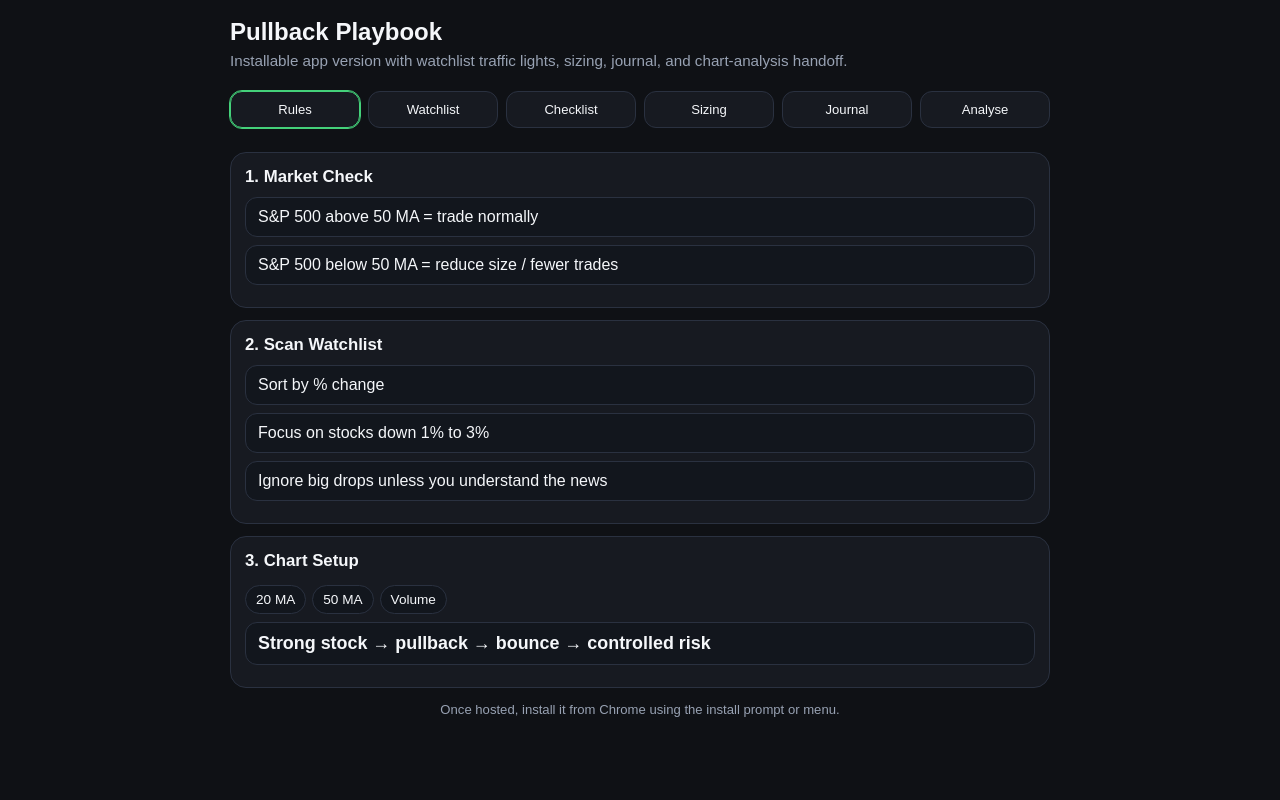
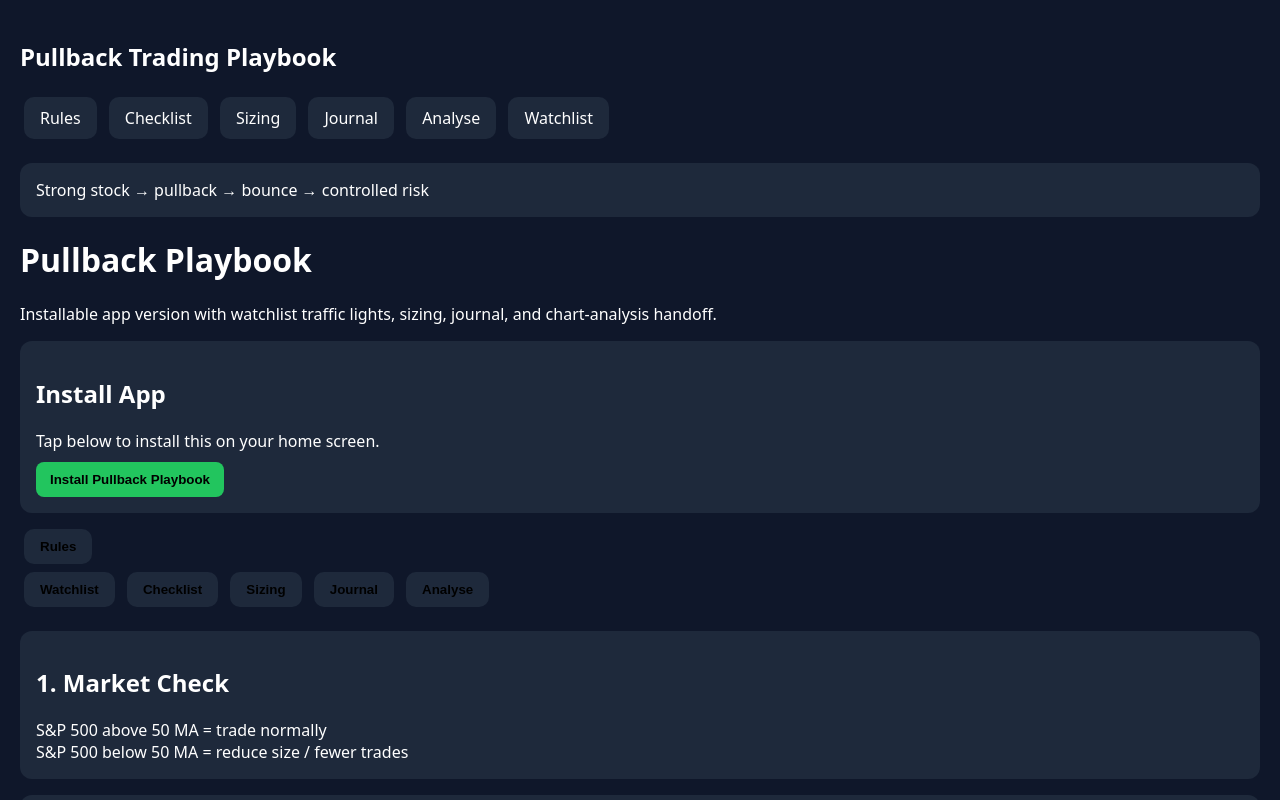
Before and after one commit to Meetthefella/pullback-playbook, a plain HTML site: page index.html in a window 1280 px wide. Shown: the top 800 px of the page. Drawn offline with Linux system fonts and the light colour scheme.

Commit message:
Update index.html

```diff
--- a/index.html
+++ b/index.html
@@ -1,54 +1,130 @@
 <!DOCTYPE html>
-<html lang="en">
+<html>
 <head>
-<meta charset="utf-8">
-<meta name="viewport" content="width=device-width, initial-scale=1, viewport-fit=cover">
-<meta name="theme-color" content="#111111">
+<meta name="viewport" content="width=device-width, initial-scale=1">
 <title>Pullback Playbook</title>
-<link rel="manifest" href="./manifest.webmanifest">
-<link rel="icon" href="./icon-192.png">
+
 <style>
-:root{--bg:#0f1115;--card:#171a21;--muted:#98a2b3;--text:#f5f7fa;--accent:#44d17a;--border:#2a3140}
-*{box-sizing:border-box}
-body{margin:0;font-family:Arial,Helvetica,sans-serif;background:var(--bg);color:var(--text);padding:18px 14px 28px}
-.app{max-width:820px;margin:0 auto}
-h1{font-size:1.5rem;margin:0 0 6px}
-.sub{color:var(--muted);margin:0 0 16px;font-size:.95rem}
-.tabs{display:grid;grid-template-columns:repeat(6,1fr);gap:8px;margin-bottom:14px;position:sticky;top:0;background:linear-gradient(var(--bg), var(--bg));padding:6px 0 10px;z-index:5}
-.tab{border:1px solid var(--border);background:var(--card);color:var(--text);border-radius:12px;padding:10px 8px;font-size:.82rem}
-.tab.active{border-color:var(--accent);outline:1px solid var(--accent)}
-.panel{display:none}.panel.active{display:block}
-.card{background:var(--card);border:1px solid var(--border);border-radius:16px;padding:14px;margin:0 0 12px}
-.card h2{margin:0 0 10px;font-size:1.05rem}
-.rule{padding:10px 12px;border:1px solid var(--border);border-radius:12px;margin:8px 0;background:#12161d}
-.small{font-size:.9rem;color:var(--muted)}
-.big{font-size:1.12rem;font-weight:700}
-.check{display:flex;align-items:center;gap:10px;padding:10px 12px;border-radius:12px;border:1px solid var(--border);margin:8px 0;background:#12161d}
-.check input{width:22px;height:22px;accent-color:var(--accent);flex:0 0 auto}
-.done{opacity:.6;text-decoration:line-through}
-.grid2{display:grid;grid-template-columns:1fr 1fr;gap:10px}
-.grid3{display:grid;grid-template-columns:1fr 1fr 1fr;gap:10px}
-label{display:block;color:var(--muted);margin:0 0 6px;font-size:.9rem}
-input[type=number],input[type=text],textarea,select{width:100%;padding:12px;border-radius:12px;border:1px solid var(--border);background:#0f141b;color:var(--text);font-size:1rem}
-textarea{min-height:82px;resize:vertical}
-.result{margin-top:10px;padding:12px;border-radius:12px;background:#101b14;border:1px solid #24422f}
-.pill{display:inline-block;border-radius:999px;padding:6px 10px;font-size:.85rem;margin:4px 6px 0 0;border:1px solid var(--border);background:#12161d}
-.actions{display:flex;gap:10px;flex-wrap:wrap;margin-top:10px}
-button.action,a.actionlink{border:1px solid var(--border);background:#12161d;color:var(--text);border-radius:12px;padding:10px 12px;font-size:.95rem;text-decoration:none;display:inline-block}
-button.primary{background:#163020;border-color:#2a6e43}
-.footer{color:var(--muted);text-align:center;margin-top:14px;font-size:.82rem}
-.preview{width:100%;max-height:320px;object-fit:contain;border-radius:12px;border:1px solid var(--border);background:#0f141b;margin-top:10px}
-.hide{display:none}
-.codebox{white-space:pre-wrap;background:#0f141b;border:1px solid var(--border);border-radius:12px;padding:12px;font-size:.93rem}
-.watch-item{padding:12px;border:1px solid var(--border);border-radius:12px;margin:8px 0;background:#12161d}
-.signal{display:inline-block;min-width:92px;text-align:center;padding:5px 10px;border-radius:999px;font-size:.82rem;font-weight:700}
-.signal.green{background:#13291b;color:#78f0a5;border:1px solid #275238}
-.signal.amber{background:#2c2412;color:#ffd46b;border:1px solid #665124}
-.signal.red{background:#2b1515;color:#ff8b8b;border:1px solid #6b2f2f}
-.row{display:flex;justify-content:space-between;gap:10px;align-items:center;flex-wrap:wrap}
-.install{display:none}.install.show{display:block}
-@media (max-width:700px){.tabs{grid-template-columns:repeat(3,1fr)} .grid2,.grid3{grid-template-columns:1fr}}
+body{
+font-family:system-ui;
+background:#0f172a;
+color:white;
+margin:0;
+padding:20px;
+}
+
+.tab{
+display:inline-block;
+padding:10px 16px;
+margin:4px;
+background:#1e293b;
+border-radius:10px;
+cursor:pointer;
+}
+
+.tab:hover{
+background:#334155;
+}
+
+.panel{
+display:none;
+margin-top:20px;
+}
+
+.active{
+display:block;
+}
+
+.card{
+background:#1e293b;
+padding:16px;
+border-radius:12px;
+margin-bottom:16px;
+}
+
+button{
+background:#22c55e;
+border:none;
+padding:10px 14px;
+border-radius:8px;
+color:black;
+font-weight:600;
+margin-top:10px;
+}
+
 </style>
+</head>
+
+<body>
+
+<h2>Pullback Trading Playbook</h2>
+
+<div>
+<span class="tab" onclick="showTab('rules')">Rules</span>
+<span class="tab" onclick="showTab('checklist')">Checklist</span>
+<span class="tab" onclick="showTab('sizing')">Sizing</span>
+<span class="tab" onclick="showTab('journal')">Journal</span>
+<span class="tab" onclick="showTab('analyse')">Analyse</span>
+<span class="tab" onclick="showTab('watchlist')">Watchlist</span>
+</div>
+
+<div id="rules" class="panel active">
+<div class="card">
+Strong stock → pullback → bounce → controlled risk
+</div>
+</div>
+
+<div id="checklist" class="panel">
+<div class="card">
+Market above 50MA
+Focus on stocks down 1-3%
+Look for 20MA or 50MA support
+</div>
+</div>
+
+<div id="sizing" class="panel">
+<div class="card">
+Account: £4000
+Max risk: £40
+</div>
+</div>
+
+<div id="journal" class="panel">
+<div class="card">
+Log trades here later
+</div>
+</div>
+
+<div id="analyse" class="panel">
+<div class="card">
+Upload chart → analyse entry
+</div>
+</div>
+
+<div id="watchlist" class="panel">
+<div class="card">
+TSLA
+AMZN
+RR
+DIS
+UNP
+</div>
+</div>
+
+<script>
+
+function showTab(tab){
+document.querySelectorAll('.panel').forEach(p=>{
+p.classList.remove('active')
+})
+
+document.getElementById(tab).classList.add('active')
+}
+
+</script>
+
+</body>
+</html></style>
 </head>
 <body>
 <div class="app">
```
